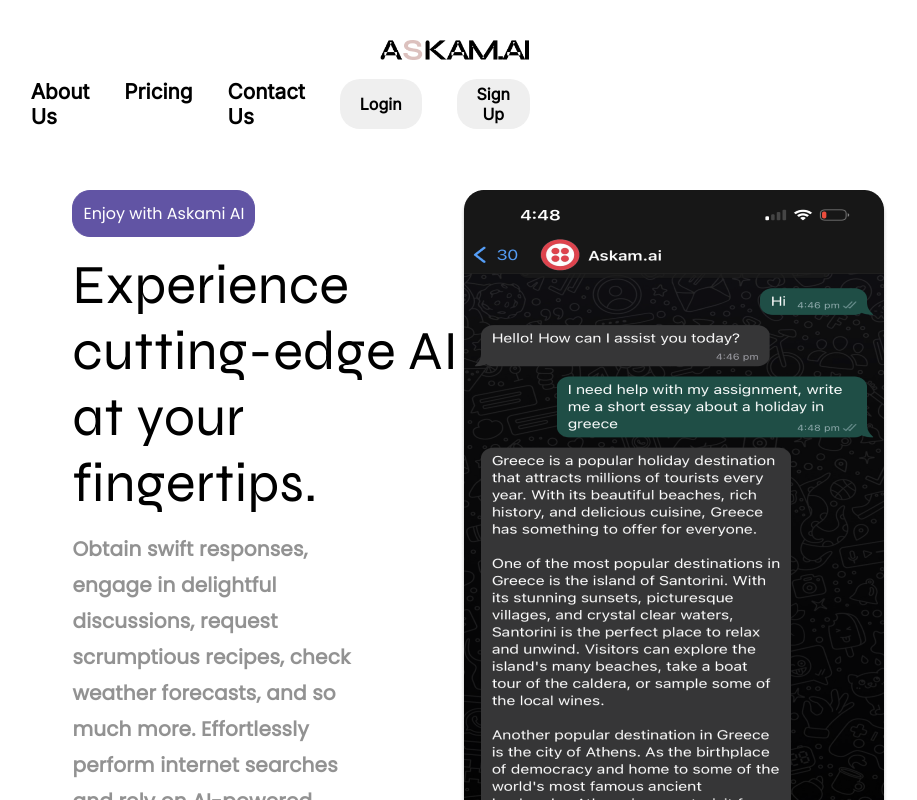
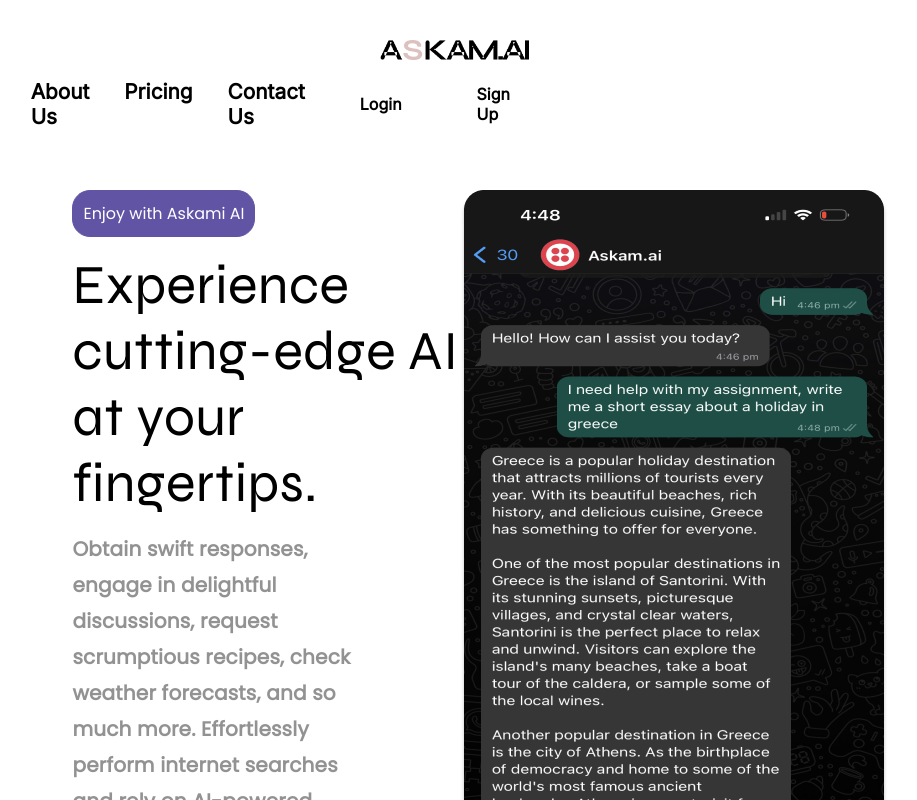
Before and after one commit to ShedrachJonah11/askam.ai, a React (Create React App) app: page / in a window 1280 px wide. Shown: the top 800 px of the page, without its empty margins (215-1132 px from the left). Built offline with nearby package versions, Linux system fonts and the light colour scheme.

Commit message:
fix: changed navbar buttons to Link component using react-router-dom

```diff
--- a/src/components/Navbar.jsx
+++ b/src/components/Navbar.jsx
@@ -2,6 +2,8 @@ import React, { useState } from "react";
 import "./styles/Navbar.css";
 import Logo from "./../assets/logo.png";
 import { FaBars, FaTimes } from "react-icons/fa";
+import { Link } from "react-router-dom";
+import { path } from "../Routes/Router";
 
 const Navbar = () => {
   const [mobileMenuOpen, setMobileMenuOpen] = useState(false);
@@ -24,8 +26,8 @@ const Navbar = () => {
             <li>About Us</li>
             <li>Pricing</li>
             <li>Contact Us</li>
-            <button className="navbarBtn">Login</button>
-            <button className="navbarBtn">Sign Up</button>
+            <Link to={path.LOGIN} className="navbarBtn">Login</Link>
+            <Link to={path.REGISTER} className="navbarBtn">Sign Up</Link>
           </ul>
         </div>
       </div>
```
